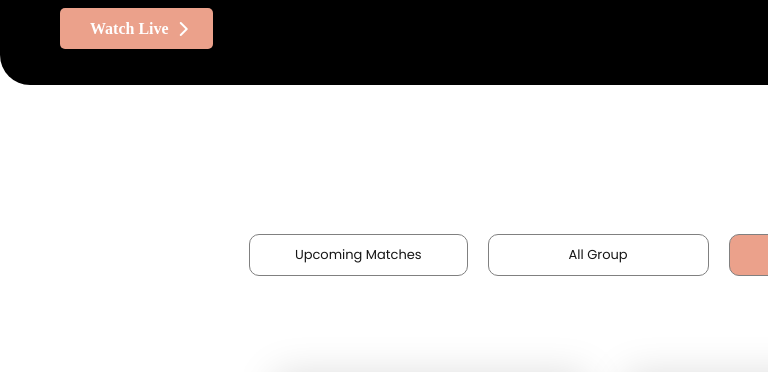
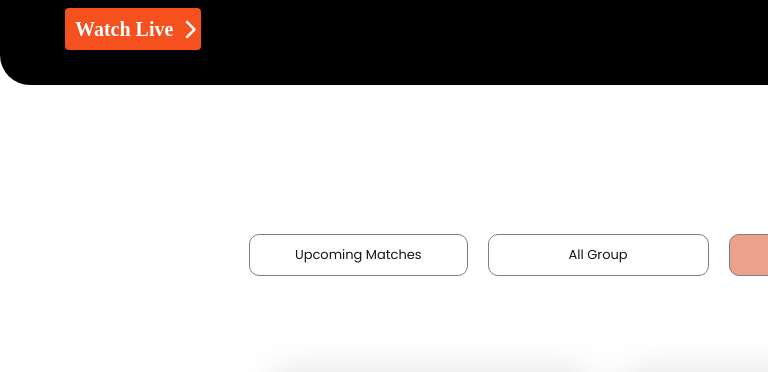
Before and after one commit to mujahidulamin/world-cup-football, a plain HTML site: page index.html in a window 768 px wide. In both pictures the pointer is over the link "Watch Live". Shown: the part 362-734 px from the top of the page. Drawn offline with Linux system fonts and the light colour scheme.

Commit message:
all comments done

```diff
--- a/style.css
+++ b/style.css
@@ -8,6 +8,7 @@ body {
     width: 1200px;
     margin: 0 auto;
 }
+
 
 .background {
     background-color: black;
@@ -53,7 +54,6 @@ body {
     line-height: 24px;
     border-radius: 5px;
 }
-
 .banner-content .fa-chevron-right {
     position: relative;
     top: 1px;
@@ -245,7 +245,7 @@ hr {
     color: #eba18b;
 }
 
-
+/* media query for mobile device */
 @media only screen and (max-width:500px) {
     .container {
         width: 100%;
@@ -339,7 +339,25 @@ hr {
     }
 }
 
+/* media query for mobile device */
+
 @media only screen and (min-width:501px) and (max-width:800px) {
+
+    .banner-content a:hover{
+        border-radius: 4px;
+        background-color: #f4511e;
+        border: none;
+        color: #FFFFFF;
+        font-size: 28px;
+        padding: 10px;
+        width: 150px;
+        transition: all 0.5s;
+        cursor: pointer;
+        margin: 5px;
+        font-size: 20px;
+
+      }
+
     .card {
         align-items: center;
         flex-direction: column;
```
Also changed, not shown: index.html (+14 -0 lines), upcoming.css (line endings or trailing spaces).
